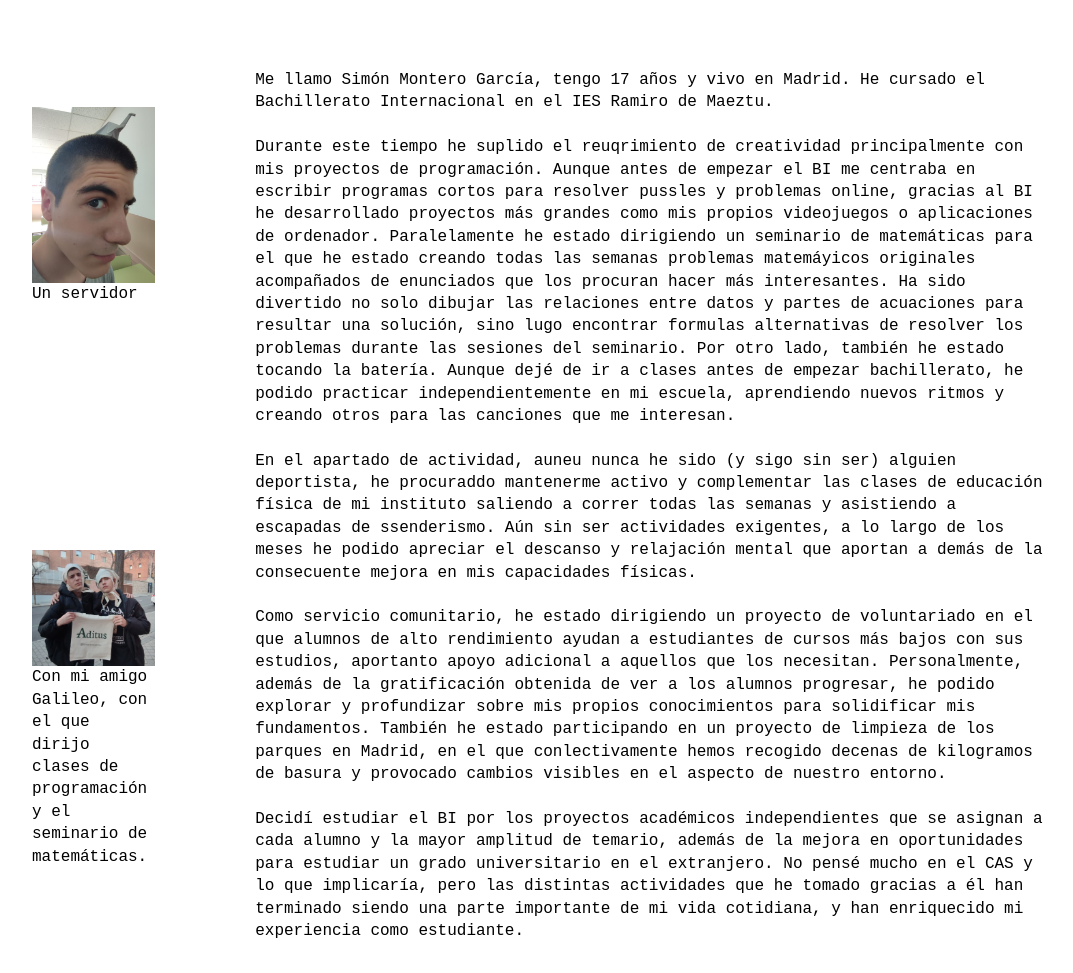
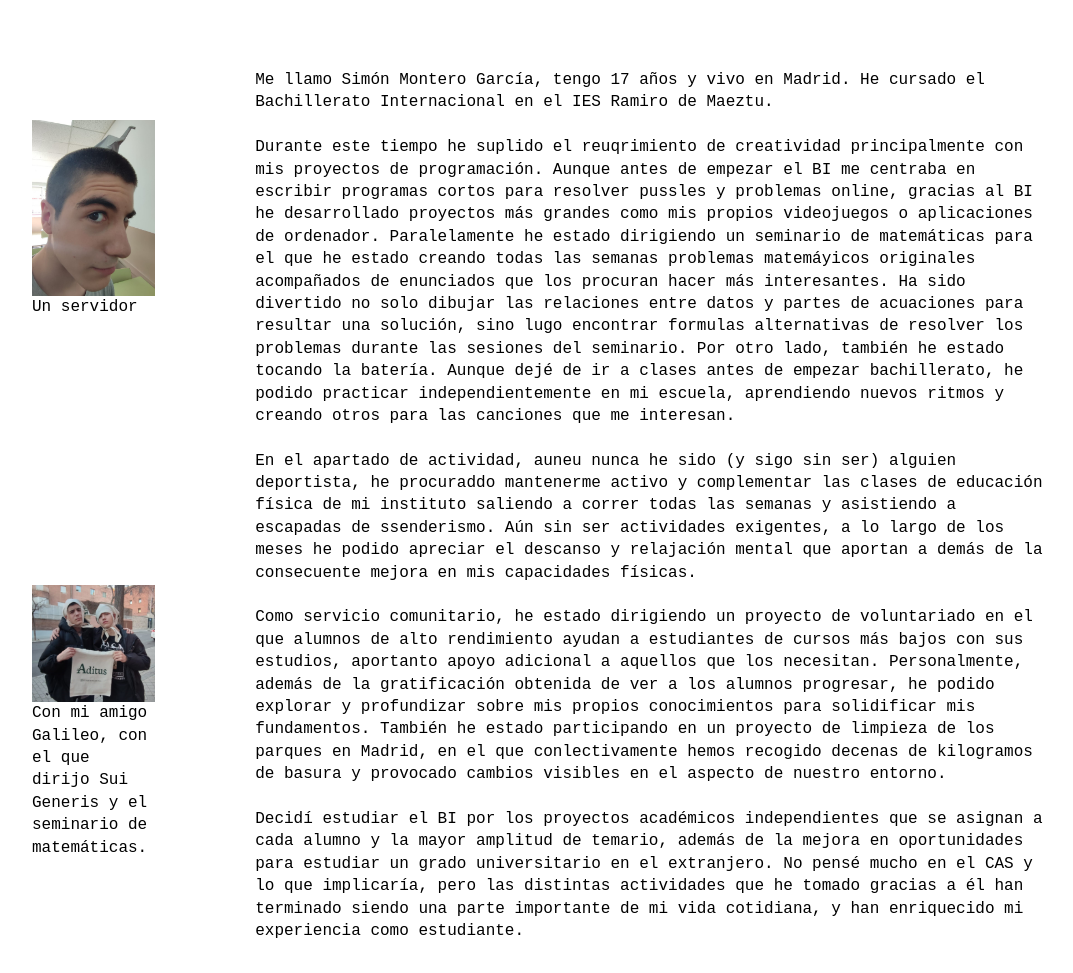
Before and after one commit to Simon-Montero/CarpetaCAS-SMontero, a plain HTML site: page index.html in a window 1280 px wide. Shown: the part 147-1120 px from the top of the page, without its empty margins (100-1173 px from the left). Drawn offline with Linux system fonts and the light colour scheme.

Commit message:
Update index.html

```diff
--- a/index.html
+++ b/index.html
@@ -34,7 +34,7 @@
                         </th>
                     </tr>
                     <tr>
-                        <th><img src="Under The hood (No Tocar)/Images/Inicio/Nos.jpg" width="100%"><p>Con mi amigo Galileo, con el que dirijo clases de programación y el seminario de matemáticas.</p></th>
+                        <th><img src="Under The hood (No Tocar)/Images/Inicio/Nos.jpg" width="100%"><p>Con mi amigo Galileo, con el que dirijo Sui Generis y el seminario de matemáticas.</p></th>
                     </tr>
                 </table>
             </section>
```
